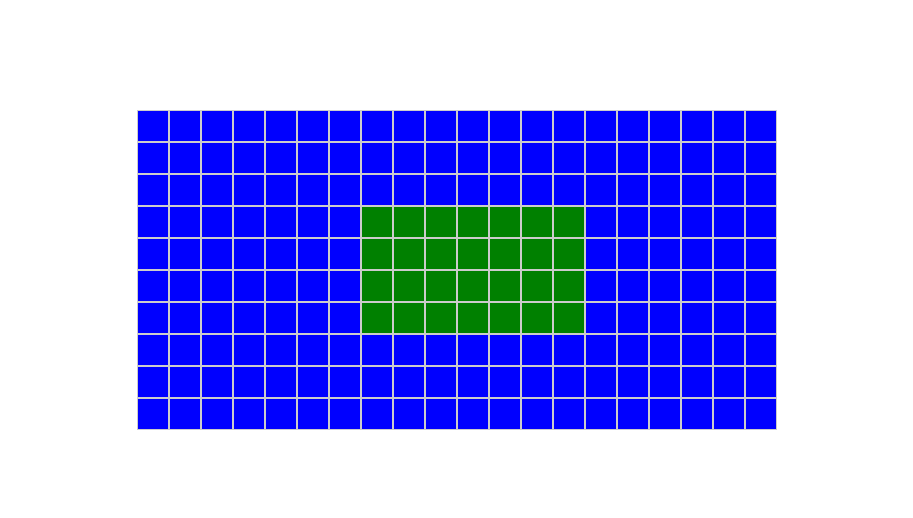
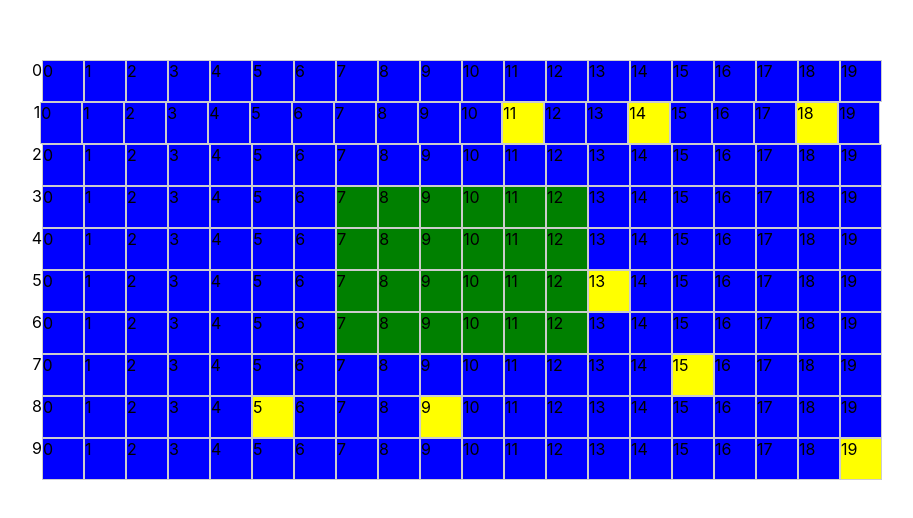
Before and after one commit to Terminator1601/FOG-20x10-game, a React (Create React App) app: page / in a window 1280 px wide. Shown: the part 130-648 px from the top of the page, without its empty margins (183-1096 px from the left). Built offline with nearby package versions, Linux system fonts and the light colour scheme.

Commit message:
food added

```diff
--- a/src/components/Grid.css
+++ b/src/components/Grid.css
@@ -11,8 +11,8 @@
 }
 
 .cell {
-  width: 30px;
-  height: 30px;
+  width: 40px;
+  height: 40px;
   border: 1px solid #ccc;
 }
 
@@ -22,3 +22,14 @@
 .green{
   background-color: green;
 }
+
+.red{
+  background-color: red;
+}
+
+.food {
+  background-color: red; /* Adjust color as needed */
+}
+.yellow{
+  background-color: yellow;
+}
--- a/src/components/Grid.jsx
+++ b/src/components/Grid.jsx
@@ -6,43 +6,46 @@
 //   const gridRows = 10;
 //   const gridCols = 20;
 //   const actualRows = Math.floor(gridRows / 3);
-//   const actualCols = Math.floor(gridCols / 3);
-//   console.log(actualRows);
-//   console.log(actualCols);
-//   for (let index = 0; index < gridRows; index++) {
-//     if (index < actualRows) {
-//       grid.push(
-//         <div key={`blueRow${index}`} className="row">
-//           {Array.from({ length: 20 }, (_, colIndex) => (
-//             <div key={`blueCell${colIndex}`} className="cell blue"></div>
-//           ))}
-//         </div>
-//       );
-//     }
-//     else if (index>=actualRows){
-//       for (let indexCol = 0; indexCol < actualCols; indexCol++) {
-//         if (indexCol < actualCols) {
-//           grid.push(
-//             <div key={`blueRow${indexCol}`} className="row">
-//               {Array.from({ length: 20 }, (_, colIndex) => (
-//                 <div key={`blueCell${colIndex}`} className="cell green"></div>
-//               ))}
+//   const actualCols = Math.ceil(gridCols / 3);
+
+//   var foodcell=[]
+
+//   for (let rowIndex = 0; rowIndex < gridRows; rowIndex++) {
+//     grid.push(
+//       <div key={`row${rowIndex}`} className="row">
+//         {" "}
+//         {rowIndex}
+//         {Array.from({ length: gridCols }, (_, colIndex) => {
+//           const isGreenCell =
+//             rowIndex >= actualRows &&
+//             rowIndex < actualRows * 2 + 1 &&
+//             colIndex >= actualCols &&
+//             colIndex < actualCols * 2 - 1;
+
+//           return (
+//             <div
+//               key={`cell${colIndex}`}
+//               className={`cell ${isGreenCell ? "green" : "blue"}`}
+//             >
+//               {colIndex}
 //             </div>
 //           );
-
-//       }
-//     }
+//         })}
+//       </div>
+//     );
 //   }
 
-//   return (
-//     <div className="grid-container">
 
-//       {grid}
-//     </div>
-//   );
+
+//   return <div className="grid-container">{grid}</div>;
 // };
 
 // export default Grid;
+
+
+
+
+
 
 import React from "react";
 import "./Grid.css"; // Import CSS file for styling
@@ -51,24 +54,59 @@ const Grid = () => {
   const grid = [];
   const gridRows = 10;
   const gridCols = 20;
+  const noOfFoods=8
   const actualRows = Math.floor(gridRows / 3);
   const actualCols = Math.ceil(gridCols / 3);
+
+  // Array to store coordinates of food cells
+  const foodCells = [];
+
+  // Function to generate random integer within a range
+  const randomInt = (min, max) => {
+    return Math.floor(Math.random() * (max - min + 1)) + min;
+  };
+
+  // Function to check if a cell is a green cell
+  const isGreenCell = (rowIndex, colIndex) => {
+    return (
+      rowIndex >= actualRows &&
+      rowIndex < actualRows * 2 + 1 &&
+      colIndex >= actualCols &&
+      colIndex < actualCols * 2 - 1
+    );
+  };
+
+  // Generate 10 random food cells
+  while (foodCells.length < noOfFoods) {
+    const randomRow = randomInt(0, gridRows - 1);
+    const randomCol = randomInt(0, gridCols - 1);
+
+    // Check if the cell is not a green cell
+    if (!isGreenCell(randomRow, randomCol)) {
+      const cell = `${randomRow},${randomCol}`;
+      // Ensure that the food cell is not already selected
+      if (!foodCells.includes(cell)) {
+        foodCells.push(cell);
+      }
+    }
+  }
 
   for (let rowIndex = 0; rowIndex < gridRows; rowIndex++) {
     grid.push(
       <div key={`row${rowIndex}`} className="row">
+        {" "}
+        {rowIndex}
         {Array.from({ length: gridCols }, (_, colIndex) => {
-          const isGreenCell =
-            rowIndex >= actualRows &&
-            rowIndex < actualRows * 2+1 &&
-            colIndex >= actualCols &&
-            colIndex < actualCols * 2;
-
+          const isGreen = isGreenCell(rowIndex, colIndex);
+          // Check if current cell is a food cell
+          const isFoodCell = foodCells.includes(`${rowIndex},${colIndex}`);
           return (
             <div
               key={`cell${colIndex}`}
-              className={`cell ${isGreenCell ? "green" : "blue"}`}
-            ></div>
+              className={`cell ${isGreen ? "green" : isFoodCell ? "yellow" : "blue"}`}
+            >
+              {colIndex}
+            </div>
           );
         })}
       </div>
```
